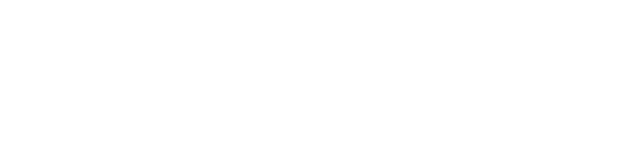
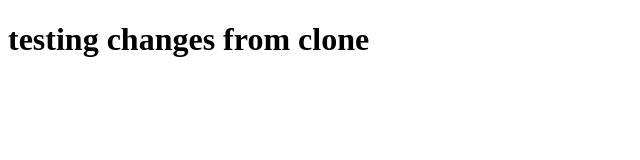
Before and after one commit to artcreatezart/terminal_test, a plain HTML site: page index.html in a window 1280 px wide. Shown: the whole page, without its empty margins (0-640 px from the left). Drawn offline with Linux system fonts and the light colour scheme.

Commit message:
pushing changes from cloned repo

```diff
--- a/index.html
+++ b/index.html
@@ -6,6 +6,6 @@
     <title>Document</title>
 </head>
 <body>
-
+    <h1>testing changes from clone</h1>
 </body>
 </html>
```
